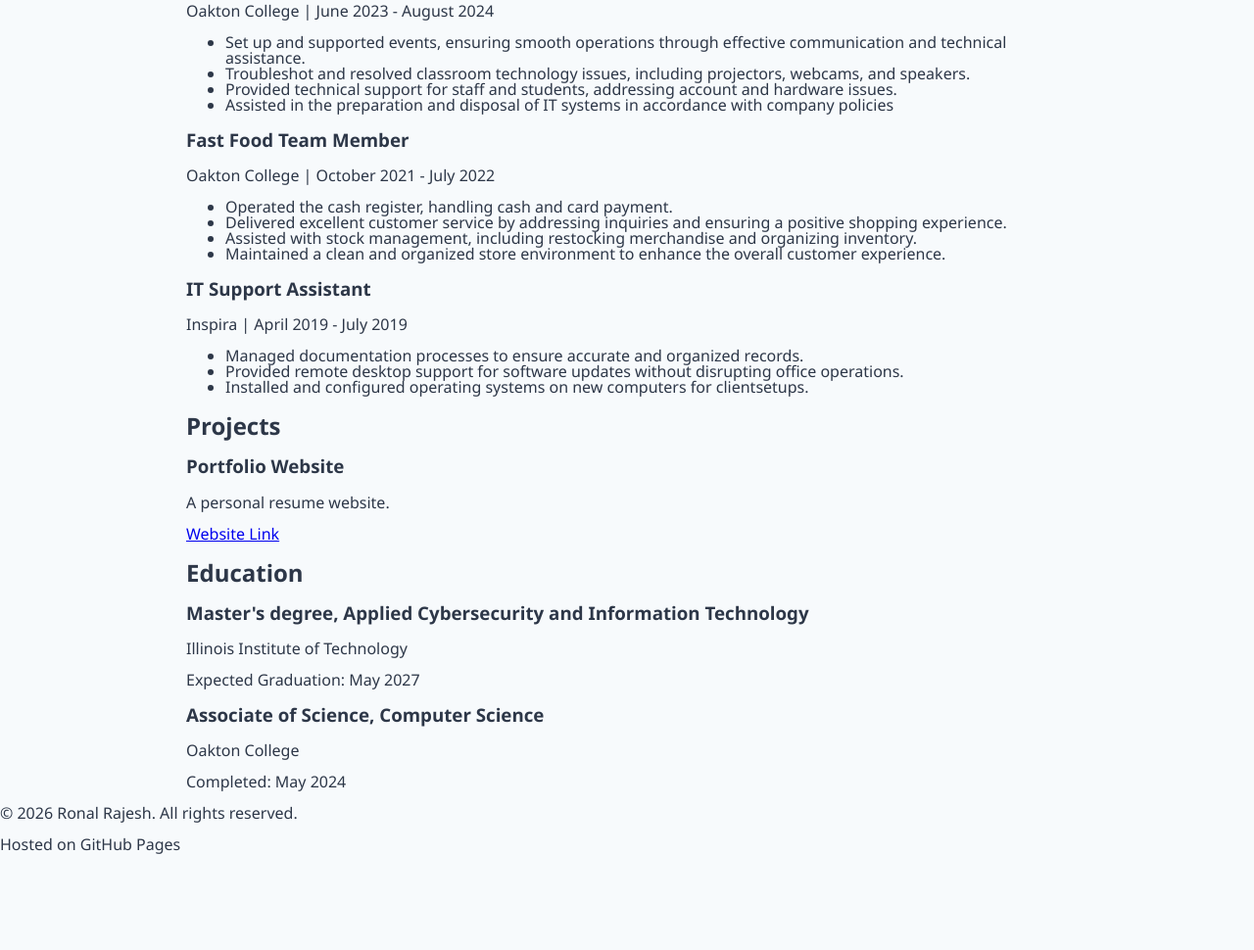
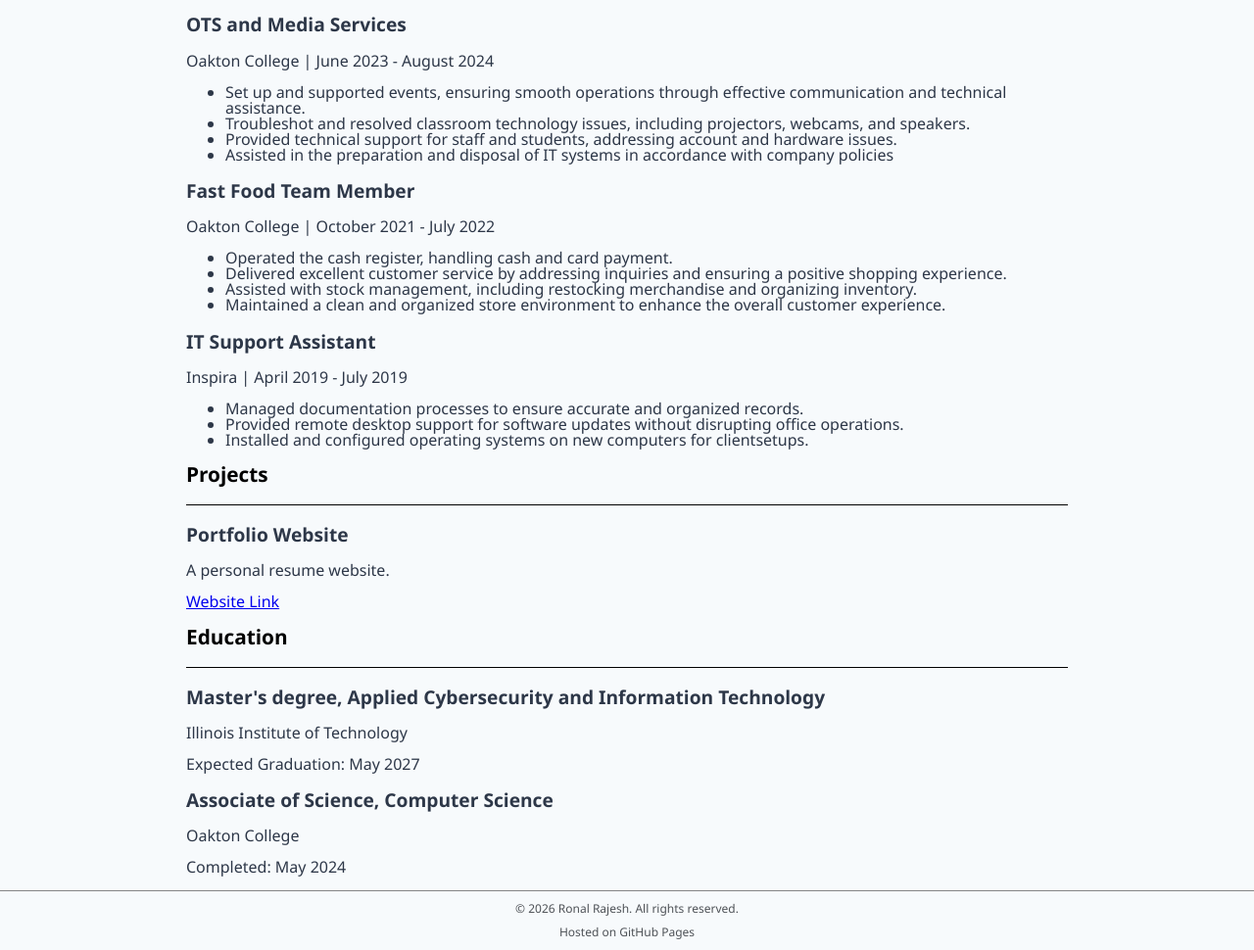
Before and after one commit to BocchiTheRockEnjoyer/Resume, a plain HTML site: page index.html in a window 1280 px wide. Shown: the part 1064-2034 px from the top of the page at 98% size. Before the commit the page ends 1950 px from the top, so only its background shows below. Drawn offline with Linux system fonts and the light colour scheme.

Commit message:
Added styling for headings and added footer

```diff
--- a/css/style.css
+++ b/css/style.css
@@ -35,6 +35,18 @@
     text-shadow: 0 2px 4px rgba(0,0,0,0.2);
 }
 
+h2 {
+    color: #000000;
+    font-size: 1.3rem;
+    border-bottom: 1px solid hsl(0, 0%, 0%);
+    padding-bottom: 20px;
+    margin-bottom: 20px;
+}
+
+h3 {
+    font-size: 1.2rem;
+}
+
 .role {
     font-size: 1.3rem;
     color: #e2e8f0;
@@ -43,3 +55,10 @@
     letter-spacing: 1px;
     text-transform: uppercase;
 }
+
+footer {
+    text-align: center;
+    color: #4e5257;
+    font-size: 0.75rem;
+    border-top: 1px solid #858585;
+}
```
